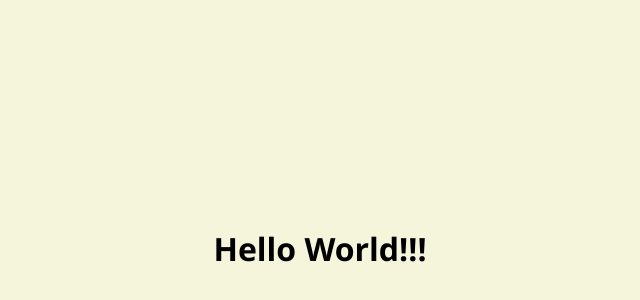
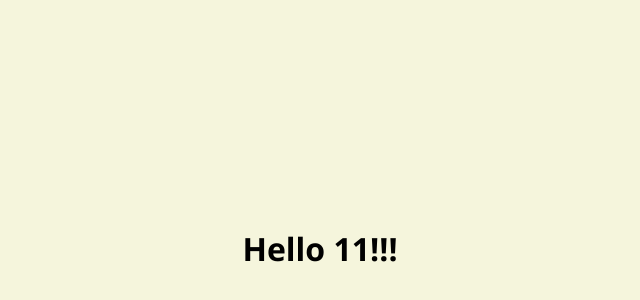
Before and after one commit to DarkStork01/First-Git-Repo, a plain HTML site: page index.html in a window 1280 px wide. Shown: the part 152-452 px from the top of the page, without its empty margins (320-960 px from the left). Drawn offline with Linux system fonts and the light colour scheme.

Commit message:
Initial commit change

```diff
--- a/index.html
+++ b/index.html
@@ -1,10 +1,10 @@
 <html>
     <head>
-        <title>Sample Project</title>
+        <title>Hello</title>
         <link rel="stylesheet" href="style.css">
     </head>
     <body>
-        <h1>Hello World<span id="exclamation-marks"></span></h1>
+        <h1>Hello 11<span id="exclamation-marks"></span></h1>
         <script src="script.js"></script>
     </body>
 </html>
```
